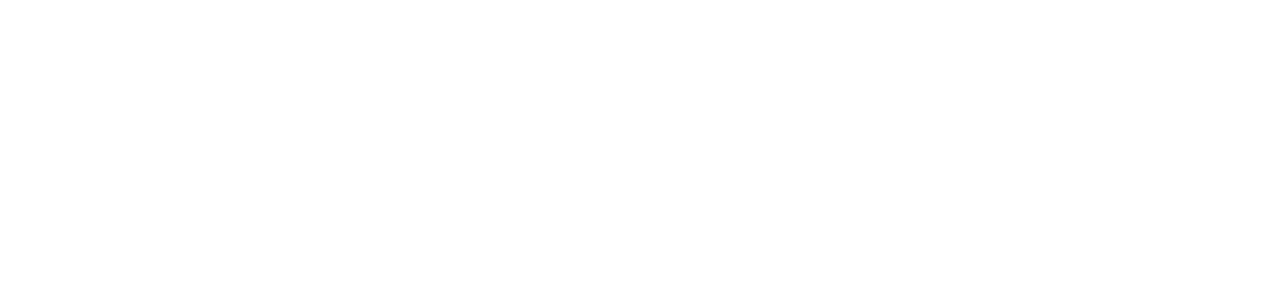
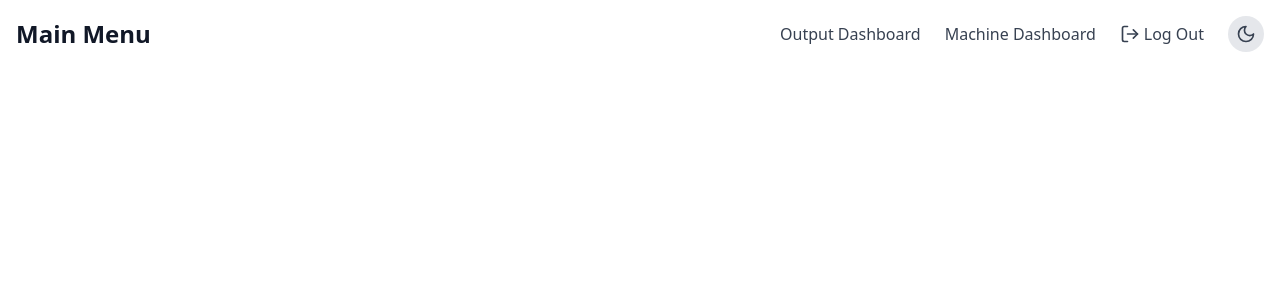
Before and after one commit to Noppharit-Oat/Full-Developer-Project, a Next.js app in the folder frontend/: page / in a window 1280 px wide. Shown: the top 300 px of the page. Built offline with nearby package versions, Linux system fonts and the light colour scheme.

Commit message:
Reflect deleted files

```diff
--- a/frontend/next.config.mjs
+++ b/frontend/next.config.mjs
@@ -1,4 +1,11 @@
 /** @type {import('next').NextConfig} */
-const nextConfig = {};
+const nextConfig = {
+    webpack: (config, { dev }) => {
+      if (dev) {
+        config.cache = false;
+      }
+      return config;
+    }
+  }
 
-export default nextConfig;
+  export default nextConfig
--- a/frontend/src/app/layout.tsx
+++ b/frontend/src/app/layout.tsx
@@ -4,12 +4,14 @@
 import localFont from "next/font/local";
 import "./globals.css";
 import { DarkModeProvider } from "@/components/providers/DarkModeProvider";
+import Navbar from "@/components/layout/navbar";
 
 const geistSans = localFont({
   src: "./fonts/GeistVF.woff",
   variable: "--font-geist-sans",
   weight: "100 900",
 });
+
 const geistMono = localFont({
   src: "./fonts/GeistMonoVF.woff",
   variable: "--font-geist-mono",
@@ -32,7 +34,12 @@
         className={`${geistSans.variable} ${geistMono.variable} antialiased`}
       >
         <DarkModeProvider>
-        {children}
+          <main className="min-h-screen bg-background">
+            <Navbar />
+            <div className="container mx-auto px-4 py-4">
+              {children}
+            </div>
+          </main>
         </DarkModeProvider>
       </body>
     </html>
```
Also changed, not shown: frontend/src/components/layout/navbar.tsx (+8 -6 lines), frontend/tsconfig.json (+10 -2 lines).
